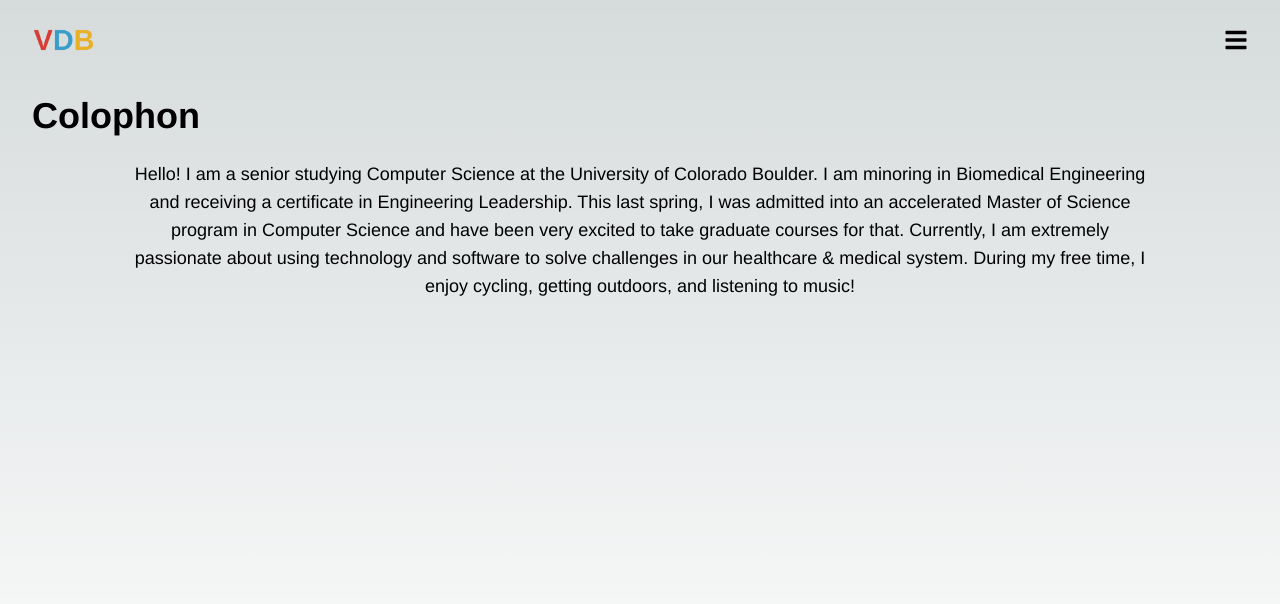
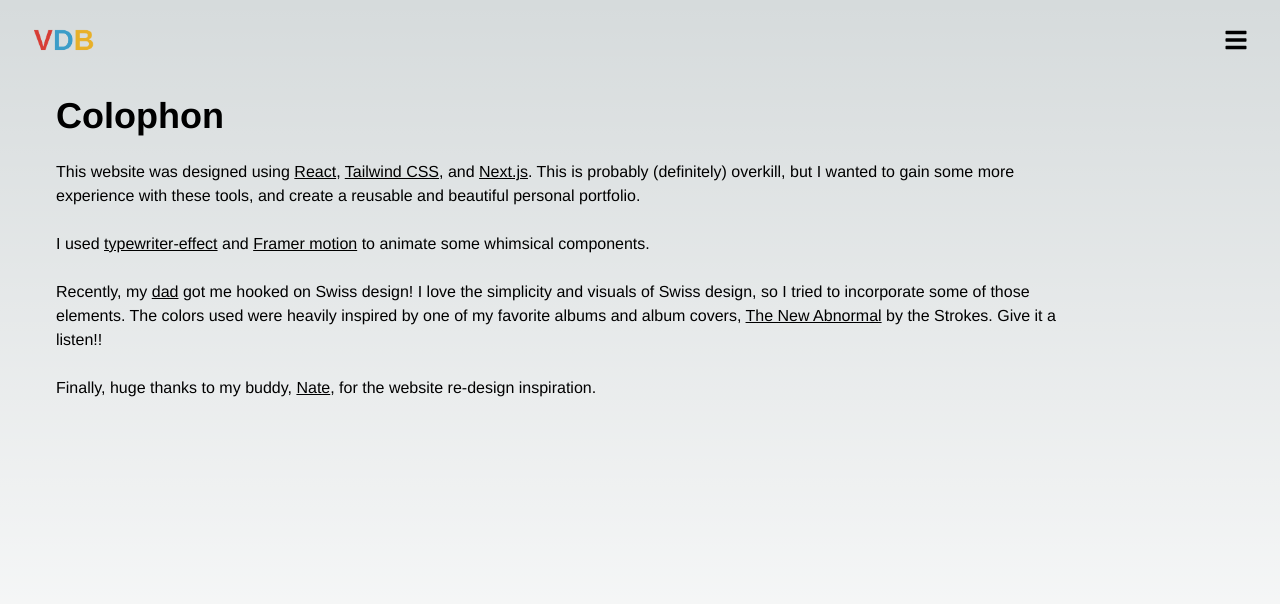
Before and after one commit to vincedbowen/vincedbowen.github.io, a Next.js app: page /vb-web/colophon in a window 1280 px wide. Shown: the top 604 px of the page. Built offline with nearby package versions, Linux system fonts and the light colour scheme.

Commit message:
img fix and finished colophon

```diff
--- a/app/colophon/page.js
+++ b/app/colophon/page.js
@@ -6,14 +6,22 @@ export default function Colophon() {
   return (
   <main className='overflow-x-hidden flex flex-col min-h-screen'>
     <Navbar/>
-    <h1 className="text-4xl font-bold mb-6 ml-8 mt-4">Colophon</h1>
-    <div className="flex flex-col items-center flex-grow bg-gray-100">
-      <p className="text-lg text-center max-w-5xl">
-        Hello! I am a senior studying Computer Science at the University of Colorado Boulder.
-        I am minoring in Biomedical Engineering and receiving a certificate in Engineering Leadership.
-        This last spring, I was admitted into an accelerated Master of Science program in Computer Science and have been very excited to take graduate courses for that.
-        Currently, I am extremely passionate about using technology and software to solve challenges in our healthcare & medical system.
-        During my free time, I enjoy cycling, getting outdoors, and listening to music!
+    <h1 className="text-4xl font-bold mb-6 ml-14 mt-4">Colophon</h1>
+    <div className="flex flex-col flex-grow bg-gray-100">
+      <p className=" ml-14 max-w-5xl">
+        This website was designed using <Link href={'https://react.dev/'} className='underline hover:no-underline hover:text-red'>React</Link>, <Link href={'https://v2.tailwindcss.com/docs'} className='underline hover:no-underline hover:text-light-blue'>Tailwind CSS</Link>, and <Link href={'https://nextjs.org/'} className='underline hover:no-underline hover:text-yellow'>Next.js</Link>.
+        This is probably (definitely) overkill, but I wanted to gain some more experience with these tools, and create a reusable and beautiful personal portfolio.
+        <br/> <br/>
+
+        I used <Link href={'https://www.npmjs.com/package/typewriter-effect'} className='underline hover:no-underline hover:text-red'>typewriter-effect</Link> and <Link href={'https://www.framer.com/motion/'} className='underline hover:no-underline hover:text-light-blue'>Framer motion</Link> to animate some whimsical components.
+        <br/> <br/>
+
+        Recently, my <Link href={'https://kennethbowen.com/'} className='underline hover:no-underline hover:text-yellow'>dad</Link> got me hooked on Swiss design!
+        I love the simplicity and visuals of Swiss design, so I tried to incorporate some of those elements.
+        The colors used were heavily inspired by one of my favorite albums and album covers, <Link href={'https://www.youtube.com/watch?v=o4qsjmLxhow&list=PLlLGTTlLJXAX-UwWbyH8m6SGSWRntdCf0'} className='underline hover:no-underline hover:text-red'>The New Abnormal</Link> by the Strokes. Give it a listen!!
+        <br/><br/>
+
+        Finally, huge thanks to my buddy, <Link href={'https://natew.xyz/'} className='underline hover:no-underline hover:text-light-blue'>Nate</Link>, for the website re-design inspiration.
       </p>
     </div>
     <Footer/>
--- a/app/components/Navbar.js
+++ b/app/components/Navbar.js
@@ -4,6 +4,7 @@ import { Disclosure, Menu, MenuButton, MenuItem, MenuItems } from '@headlessui/r
 import { FaBars, FaTimes } from "react-icons/fa";
 import Link from 'next/link';
 import { motion } from "framer-motion";
+import Image from 'next/image';
 
 export function HomeLogo() {
     return (
@@ -13,10 +14,11 @@ export function HomeLogo() {
           whileTap={{ scale: 0.9, rotate: -10 }}
           transition={{ type: 'spring', stiffness: 300 }}
         >
-            <img
+            <Image
                 alt="Home"
                 src="/vdbHome.png"
-                className="h-16 w-auto"
+                height={64}
+                width={64}
             />
         </motion.div>
       </Link>
```
